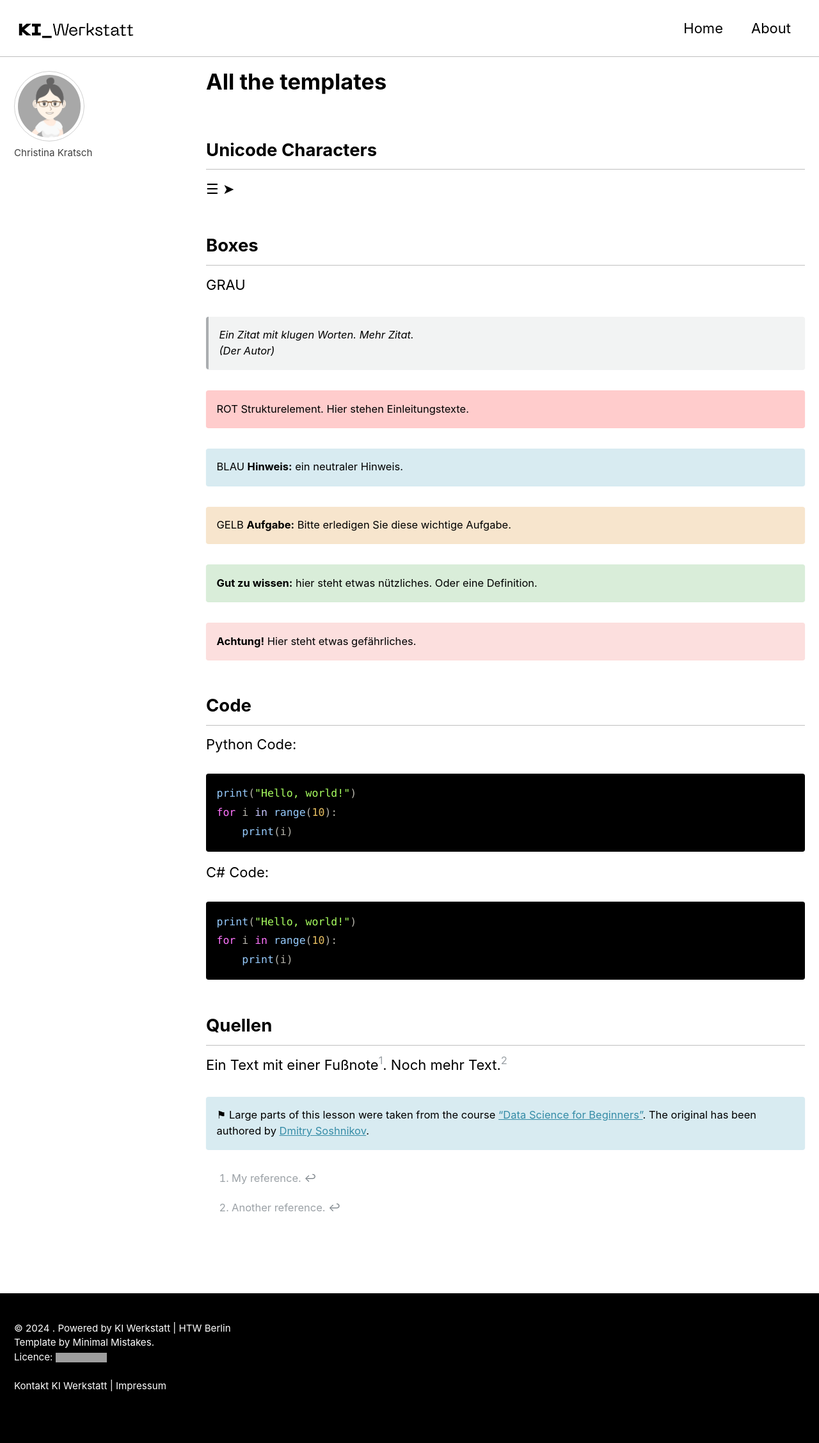
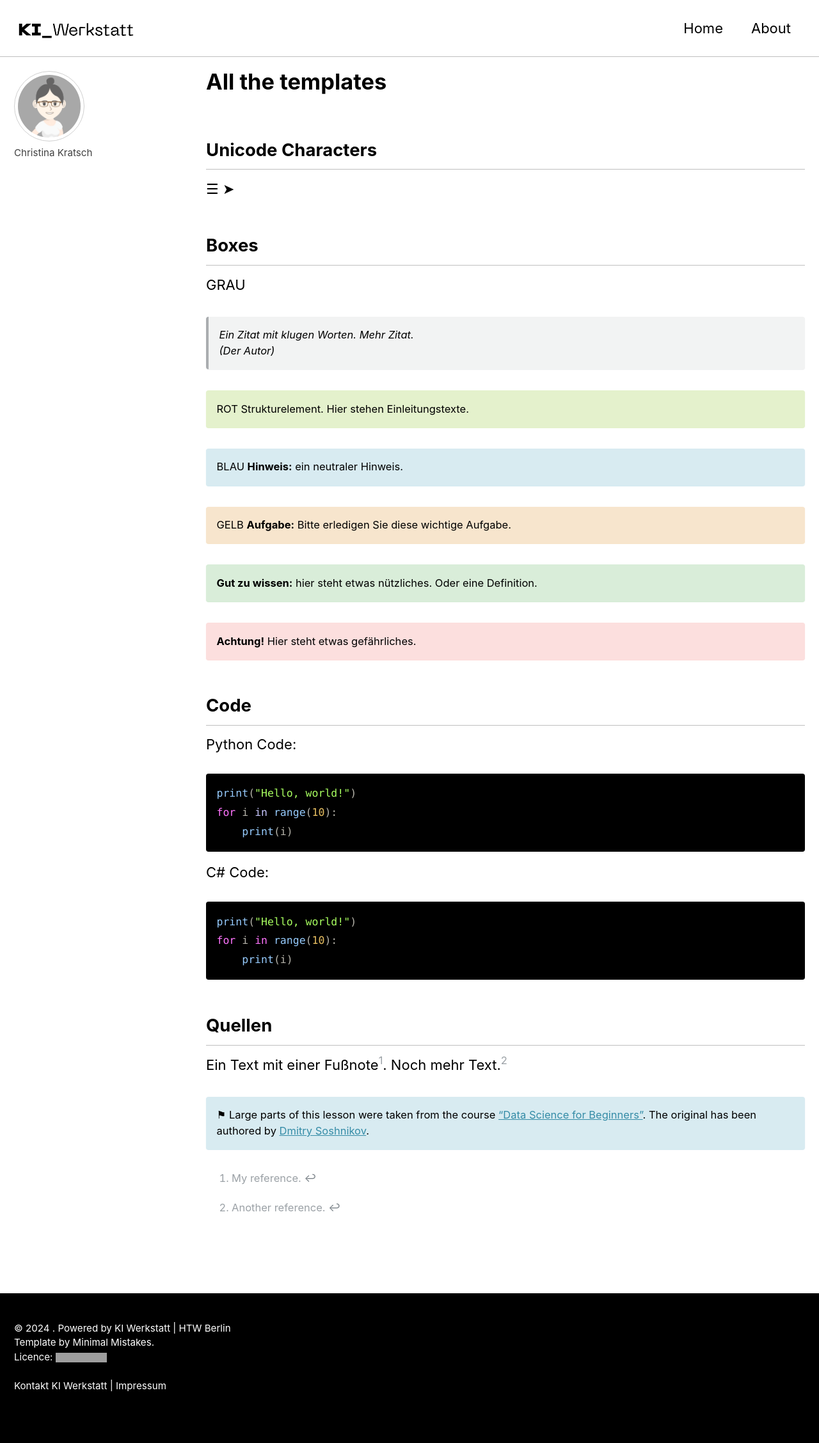
Before and after one commit to chkra/ds-lecture, a Jekyll site: the page built from toc/index.md, in a window 1280 px wide. Shown: the whole page at 64% size. Built offline with Jekyll 4.4.1, drawn with Linux system fonts in a browser that asks for light colours; cached includes are drawn as plain includes; grey boxes are pictures that could not be loaded.

Commit message:
fixed color scheme, added favicon

```diff
--- a/_config.yml
+++ b/_config.yml
@@ -109,28 +109,8 @@ analytics:
 author:
   name             : "Christina Kratsch"
   # avatar           : "https://raw.githubusercontent.com/chkra/chkra/master/9607474.png" # path of avatar image, e.g. "/assets/images/bio-photo.jpg"
-  bio              : "KI Lehrwerkstatt interaktiv."
+  bio              : "KI Lehrwerkstatt."
   location         : "HTW Berlin"
-  email            :
-  links:
-    - label: "Email"
-      icon: "fas fa-fw fa-envelope-square"
-      # url: "mailto:your.name@email.com"
-    - label: "Website"
-      icon: "fas fa-fw fa-link"
-      # url: "https://your-website.com"
-    - label: "Twitter"
-      icon: "fab fa-fw fa-twitter-square"
-      # url: "https://twitter.com/"
-    - label: "Facebook"
-      icon: "fab fa-fw fa-facebook-square"
-      # url: "https://facebook.com/"
-    - label: "GitHub"
-      icon: "fab fa-fw fa-github"
-      # url: "https://github.com/"
-    - label: "Instagram"
-      icon: "fab fa-fw fa-instagram"
-      # url: "https://instagram.com/"
 
 # Site Footer
 footer:
@@ -160,7 +140,6 @@ include:
   - .htaccess
   - _pages
   - lectures
-  - toc
 exclude:
   - "*.sublime-project"
   - "*.sublime-workspace"
--- a/_includes/head/custom.html
+++ b/_includes/head/custom.html
@@ -3,3 +3,5 @@
 <!-- insert favicons. use https://realfavicongenerator.net/ -->
 
 <!-- end custom head snippets -->
+
+<link rel="icon" href="{{ "./favicon.ico" | relative_url }}" type="image/x-icon">
--- a/_sass/minimal-mistakes/skins/_contrast.scss
+++ b/_sass/minimal-mistakes/skins/_contrast.scss
@@ -5,10 +5,11 @@
 /* Colors */
 $text-color: #000 !default;
 $muted-text-color: $text-color !default;
-$primary-color: #ff0000 !default;
+/*$primary-color: #ff0000 !default;*/
+$primary-color: #76B900 !default;
 $border-color: mix(#fff, $text-color, 75%) !default;
 $footer-background-color: #000 !default;
-$link-color: #0000ff !default;
+$link-color: #000 !default;
 $masthead-link-color: $text-color !default;
 $masthead-link-color-hover: $text-color !default;
 $navicon-link-color-hover: mix(#fff, $text-color, 80%) !default;
```
Also changed, not shown: favicon.ico (added).
